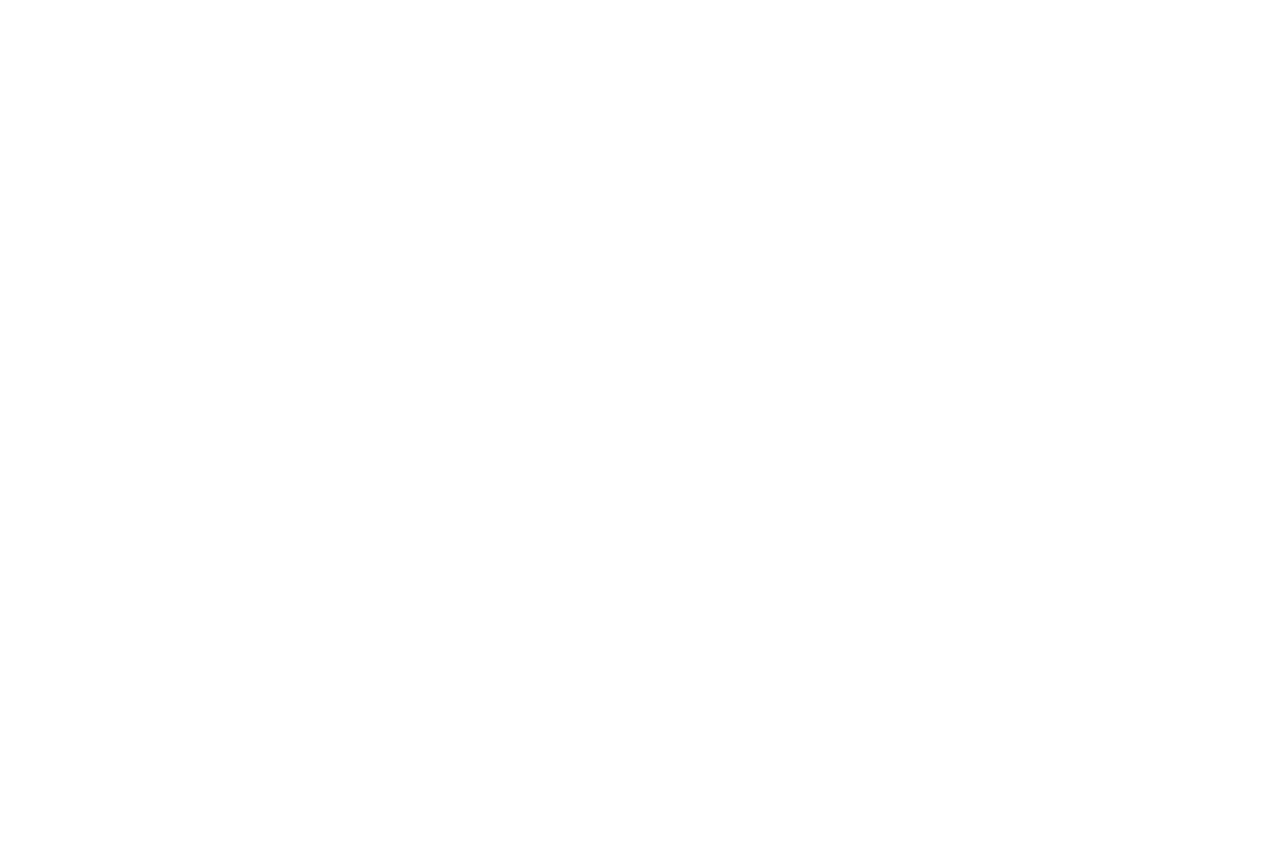
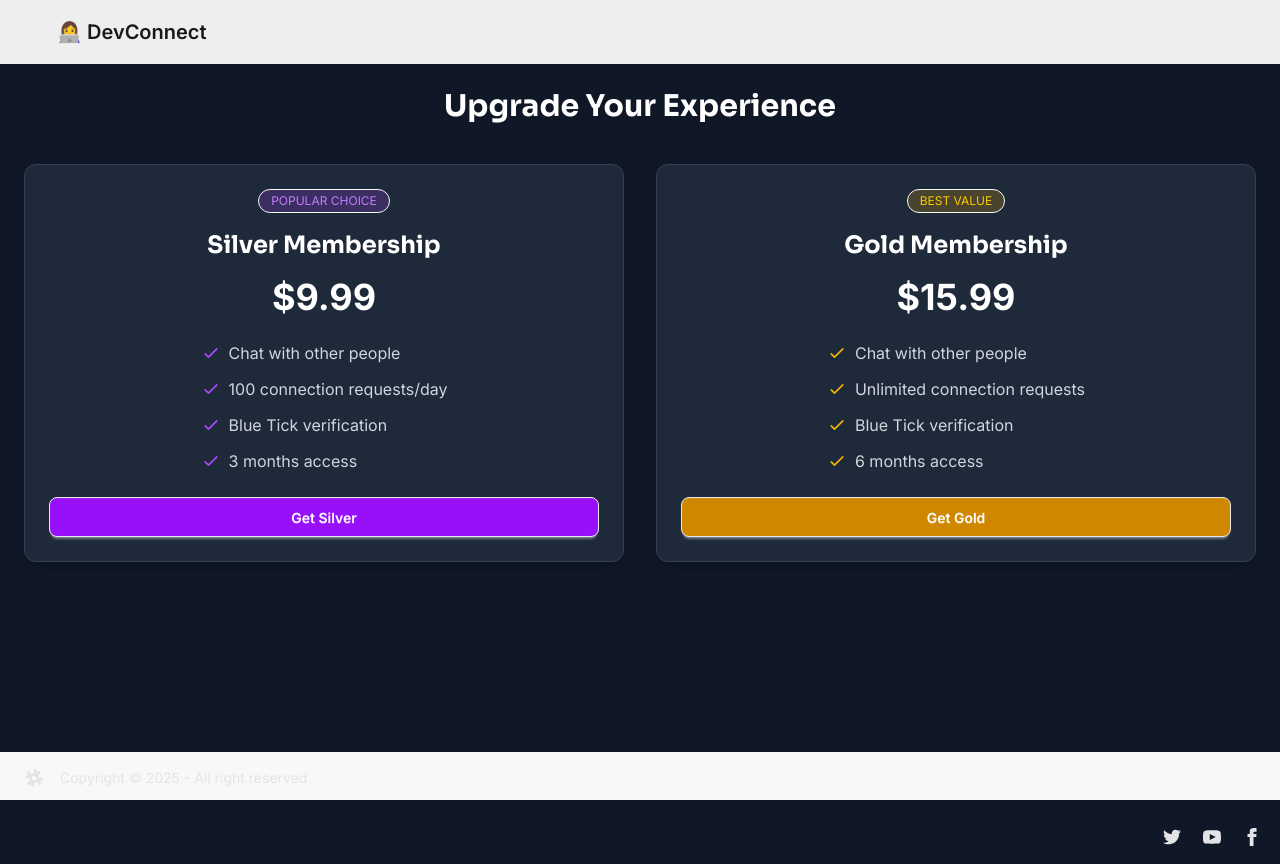
Before and after one commit to varungoyal03/DevConnect-frontend, a React (Vite) app: page /app/premium in a window 1280 px wide. Before the commit this address had no page. Before the commit the page ends 800 px from the top, so only its background shows below. Built offline with nearby package versions, Linux system fonts and the light colour scheme; no server answers.

Commit message:
Addded: Razorpay payment integration

```diff
--- a/index.html
+++ b/index.html
@@ -6,6 +6,7 @@
     <meta name="viewport" content="width=device-width, initial-scale=1.0" />
     <title>DevConnect</title>
      <link href="/src/index.css" rel="stylesheet">
+     <script src="https://checkout.razorpay.com/v1/checkout.js"></script>
   </head>
   <body>
     <div id="root"></div>
--- a/src/App.jsx
+++ b/src/App.jsx
@@ -12,6 +12,7 @@ import Chat from "./components/Chat";
 import { BASE_URL } from "./utils/constants";
 import LandingPage from "./components/LandingPage";
 import PublicRoute from "./components/PublicRoute";
+import Premium from "./components/Premium";
 
 function App() {
 
@@ -40,6 +41,7 @@ function App() {
             <Route path="connections" element={<Connections />} />
             <Route path="requests" element={<Requests />} />
             <Route path="chat/:targetUserId" element={<Chat />} />
+              <Route path="premium" element={<Premium/>} />
           </Route>
 
 
--- a/src/components/Navbar.jsx
+++ b/src/components/Navbar.jsx
@@ -60,6 +60,9 @@ const NavBar = () => {
               </li>
 
               <li>
+                <Link to="premium">Premium</Link>
+              </li>
+              <li>
                 <a onClick={handleLogout}>Logout</a>
               </li>
             </ul>
--- /dev/null
+++ b/src/components/Premium.jsx
@@ -0,0 +1,150 @@
+import axios from "axios";
+import { BASE_URL } from "../utils/constants";
+import { useEffect, useState } from "react";
+
+const Premium = () => {
+  const [isUserPremium, setIsUserPremium] = useState(false);
+  useEffect(() => {
+    verifyPremiumUser();
+  }, []);
+
+  const verifyPremiumUser = async () => {
+    const res = await axios.get( BASE_URL+ "/payment/create", {
+      withCredentials: true,
+    });
+
+    if (res.data.isPremium) {
+      setIsUserPremium(true);
+    }
+  };
+
+  const handleBuyClick = async (type) => {
+    const order = await axios.post(  BASE_URL+
+      "/payment/create",
+      {
+        membershipType: type,
+      },
+      { withCredentials: true }
+    );
+    console.log(order)
+
+    const { amount, keyId, currency, notes, orderId } = order.data.savedPayment;
+
+    const options = {
+      key: order.data.keyId,
+      amount,
+      currency,
+      name: "CodersConnect",
+      description: "Connect to other developers",
+      order_id: orderId,
+      prefill: {
+        name: notes.firstName + " " + notes.lastName,
+        email: notes.emailId,
+        contact: "9999999999",
+      },
+      theme: {
+        color: "#F37254",
+      },
+      handler: verifyPremiumUser,
+    };
+
+    const rzp = new window.Razorpay(options);
+    rzp.open();
+  };
+
+
+  return isUserPremium ? (
+    <div className="text-center text-xl font-semibold text-emerald-400 mt-10 p-6 bg-gray-900 rounded-lg max-w-md mx-auto shadow-lg">
+      🎉 You are already a premium user
+    </div>
+  ) : (
+    <div className="  p-6 bg-gray-900 min-h-screen">
+      <h2 className="text-3xl font-bold text-center text-white mb-10">
+        Upgrade Your Experience
+      </h2>
+      <div className="grid grid-cols-1 md:grid-cols-2 gap-8">
+        <div className="card bg-gray-800 shadow-xl rounded-xl p-6 flex flex-col items-center border border-gray-700 hover:border-purple-500 transition-all duration-300 hover:scale-[1.02]">
+          <div className="badge bg-purple-500/20 text-purple-400 px-3 py-1 rounded-full text-xs mb-4">
+            POPULAR CHOICE
+          </div>
+          <h1 className="text-2xl font-bold text-white mb-4">Silver Membership</h1>
+          <div className="text-4xl font-bold text-white mb-6">$9.99</div>
+          <ul className="text-gray-300 mb-6 space-y-3">
+            <li className="flex items-center">
+              <svg className="w-5 h-5 text-purple-500 mr-2" fill="none" stroke="currentColor" viewBox="0 0 24 24" xmlns="http://www.w3.org/2000/svg">
+                <path strokeLinecap="round" strokeLinejoin="round" strokeWidth="2" d="M5 13l4 4L19 7"></path>
+              </svg>
+              Chat with other people
+            </li>
+            <li className="flex items-center">
+              <svg className="w-5 h-5 text-purple-500 mr-2" fill="none" stroke="currentColor" viewBox="0 0 24 24" xmlns="http://www.w3.org/2000/svg">
+                <path strokeLinecap="round" strokeLinejoin="round" strokeWidth="2" d="M5 13l4 4L19 7"></path>
+              </svg>
+              100 connection requests/day
+            </li>
+            <li className="flex items-center">
+              <svg className="w-5 h-5 text-purple-500 mr-2" fill="none" stroke="currentColor" viewBox="0 0 24 24" xmlns="http://www.w3.org/2000/svg">
+                <path strokeLinecap="round" strokeLinejoin="round" strokeWidth="2" d="M5 13l4 4L19 7"></path>
+              </svg>
+              Blue Tick verification
+            </li>
+            <li className="flex items-center">
+              <svg className="w-5 h-5 text-purple-500 mr-2" fill="none" stroke="currentColor" viewBox="0 0 24 24" xmlns="http://www.w3.org/2000/svg">
+                <path strokeLinecap="round" strokeLinejoin="round" strokeWidth="2" d="M5 13l4 4L19 7"></path>
+              </svg>
+              3 months access
+            </li>
+          </ul>
+          <button
+            onClick={() => handleBuyClick("silver")}
+            className="btn w-full bg-purple-600 hover:bg-purple-700 text-white font-semibold py-3 px-6 rounded-lg transition-colors duration-300"
+          >
+            Get Silver
+          </button>
+        </div>
+
+        <div className="card bg-gray-800 shadow-xl rounded-xl p-6 flex flex-col items-center border border-gray-700 hover:border-yellow-400 transition-all duration-300 hover:scale-[1.02]">
+          <div className="badge bg-yellow-500/20 text-yellow-400 px-3 py-1 rounded-full text-xs mb-4">
+            BEST VALUE
+          </div>
+          <h1 className="text-2xl font-bold text-white mb-4">Gold Membership</h1>
+          <div className="text-4xl font-bold text-white mb-6">$15.99</div>
+          <ul className="text-gray-300 mb-6 space-y-3">
+            <li className="flex items-center">
+              <svg className="w-5 h-5 text-yellow-500 mr-2" fill="none" stroke="currentColor" viewBox="0 0 24 24" xmlns="http://www.w3.org/2000/svg">
+                <path strokeLinecap="round" strokeLinejoin="round" strokeWidth="2" d="M5 13l4 4L19 7"></path>
+              </svg>
+              Chat with other people
+            </li>
+            <li className="flex items-center">
+              <svg className="w-5 h-5 text-yellow-500 mr-2" fill="none" stroke="currentColor" viewBox="0 0 24 24" xmlns="http://www.w3.org/2000/svg">
+                <path strokeLinecap="round" strokeLinejoin="round" strokeWidth="2" d="M5 13l4 4L19 7"></path>
+              </svg>
+              Unlimited connection requests
+            </li>
+            <li className="flex items-center">
+              <svg className="w-5 h-5 text-yellow-500 mr-2" fill="none" stroke="currentColor" viewBox="0 0 24 24" xmlns="http://www.w3.org/2000/svg">
+                <path strokeLinecap="round" strokeLinejoin="round" strokeWidth="2" d="M5 13l4 4L19 7"></path>
+              </svg>
+              Blue Tick verification
+            </li>
+            <li className="flex items-center">
+              <svg className="w-5 h-5 text-yellow-500 mr-2" fill="none" stroke="currentColor" viewBox="0 0 24 24" xmlns="http://www.w3.org/2000/svg">
+                <path strokeLinecap="round" strokeLinejoin="round" strokeWidth="2" d="M5 13l4 4L19 7"></path>
+              </svg>
+              6 months access
+            </li>
+          </ul>
+          <button
+            onClick={() => handleBuyClick("gold")}
+            className="btn w-full bg-yellow-600 hover:bg-yellow-700 text-white font-semibold py-3 px-6 rounded-lg transition-colors duration-300"
+          >
+            Get Gold
+          </button>
+        </div>
+      </div>
+    </div>
+  );
+};
+
+export default Premium;
```
